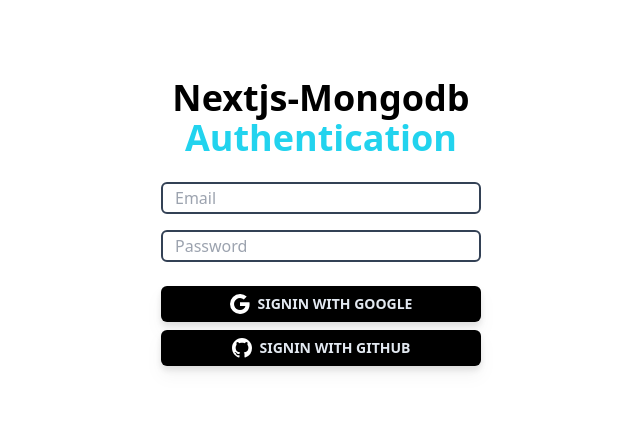
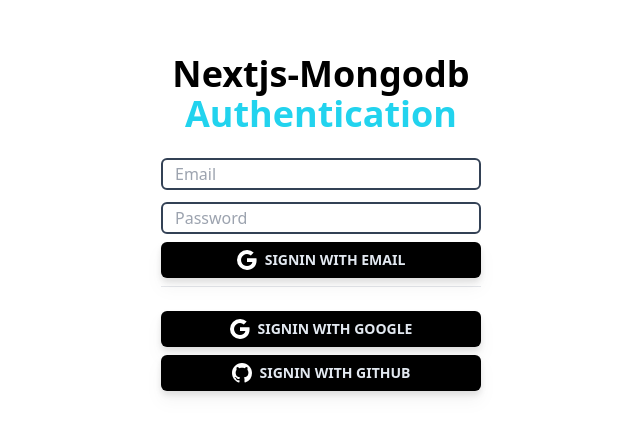
Before and after one commit to toxac/next-mongo-auth, a Next.js app: page / in a window 1280 px wide. Shown: the part 178-614 px from the top of the page, without its empty margins (319-959 px from the left). Built offline with nearby package versions, Linux system fonts and the light colour scheme.

Commit message:
handleEvents

```diff
--- a/pages/index.js
+++ b/pages/index.js
@@ -7,6 +7,17 @@
 export default function Home() {
   const [email, setEmail] = useState("")
   const [password, setPassword] = useState("")
+
+  const handleSignInWithEmail = async()=>{
+    alert(JSON.stringify({email, password}, 2, null))
+  }
+  const handleSignInWithGoogle =async()=>{
+    alert("Google")
+  }
+  const handleSignInWithGithub = async()=>{
+    alert("Github")
+  }
+
   return (
     <div>
       <Head>
@@ -22,7 +33,7 @@
         <div className="flex flex-col w-1/4 space-y-2 mb-6">
           <input
             type="text"
-            className="h-8 p-3 border-2 border-slate-700 rounded-md mb-2 "
+            className="h-8 p-3 border-2 border-slate-700 rounded-md mb-1 "
             name="email"
             value={email}
             onChange={(e)=> setEmail(e.target.value)}
@@ -36,16 +47,27 @@
             onChange={(e)=> setPassword(e.target.value)}
             placeholder='Password'
           />
+          <div className="bg-black  rounded-md hover:rounded-full px-4 py-2 text-center drop-shadow-lg flex justify-center items-center space-x-2 mb-2">
+              <Image src={GoogleIcon} className='w-5 h-5 text-white'/>
+              <button className="text-sm font-semibold text-slate-200 hover:text-slate-50" onClick={handleSignInWithEmail}>
+                SIGNIN WITH EMAIL
+              </button>
+          </div>
+          <hr/>
         </div>
 
         <div className="flex flex-col w-1/4 space-y-2">
           <div className="bg-black  rounded-md hover:rounded-full px-4 py-2 text-center drop-shadow-lg flex justify-center items-center space-x-2">
               <Image src={GoogleIcon} className='w-5 h-5 text-white'/>
-              <p className="text-sm font-semibold text-slate-200 hover:text-slate-50">SIGNIN WITH GOOGLE</p>
+              <button className="text-sm font-semibold text-slate-200 hover:text-slate-50" onClick={handleSignInWithGoogle}>
+                SIGNIN WITH GOOGLE
+              </button>
           </div>
           <div className="bg-black  rounded-md hover:rounded-full px-4 py-2 text-center drop-shadow-lg flex justify-center items-center space-x-2">
             <Image src={GithubIcon} className='w-5 h-5 text-white'/>
-            <p className="text-sm font-semibold text-slate-200 hover:text-slate-50">SIGNIN WITH GITHUB</p>
+            <button className="text-sm font-semibold text-slate-200 hover:text-slate-50" onClick={handleSignInWithGithub}>
+              SIGNIN WITH GITHUB
+            </button>
           </div>
         </div>
       </div>
```
